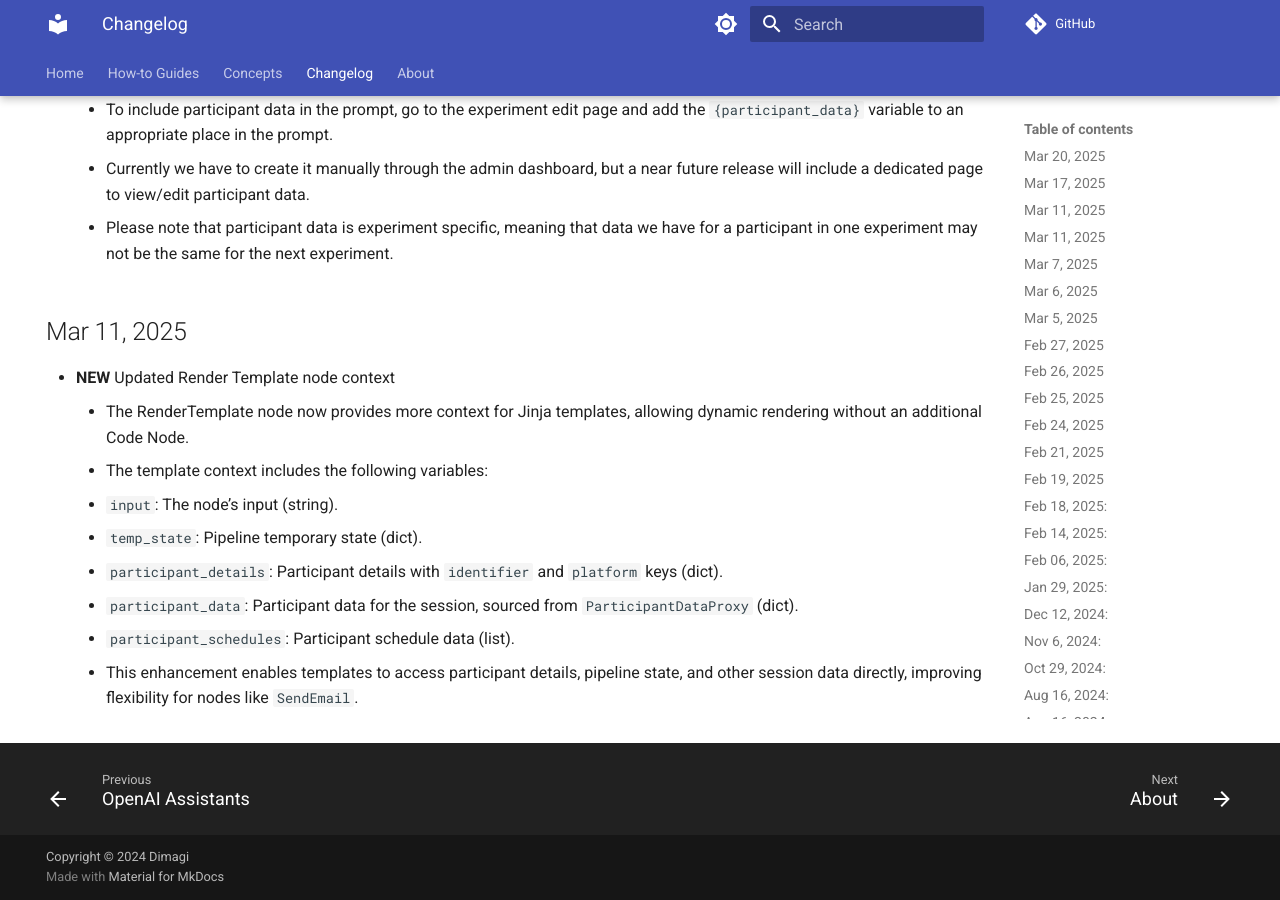
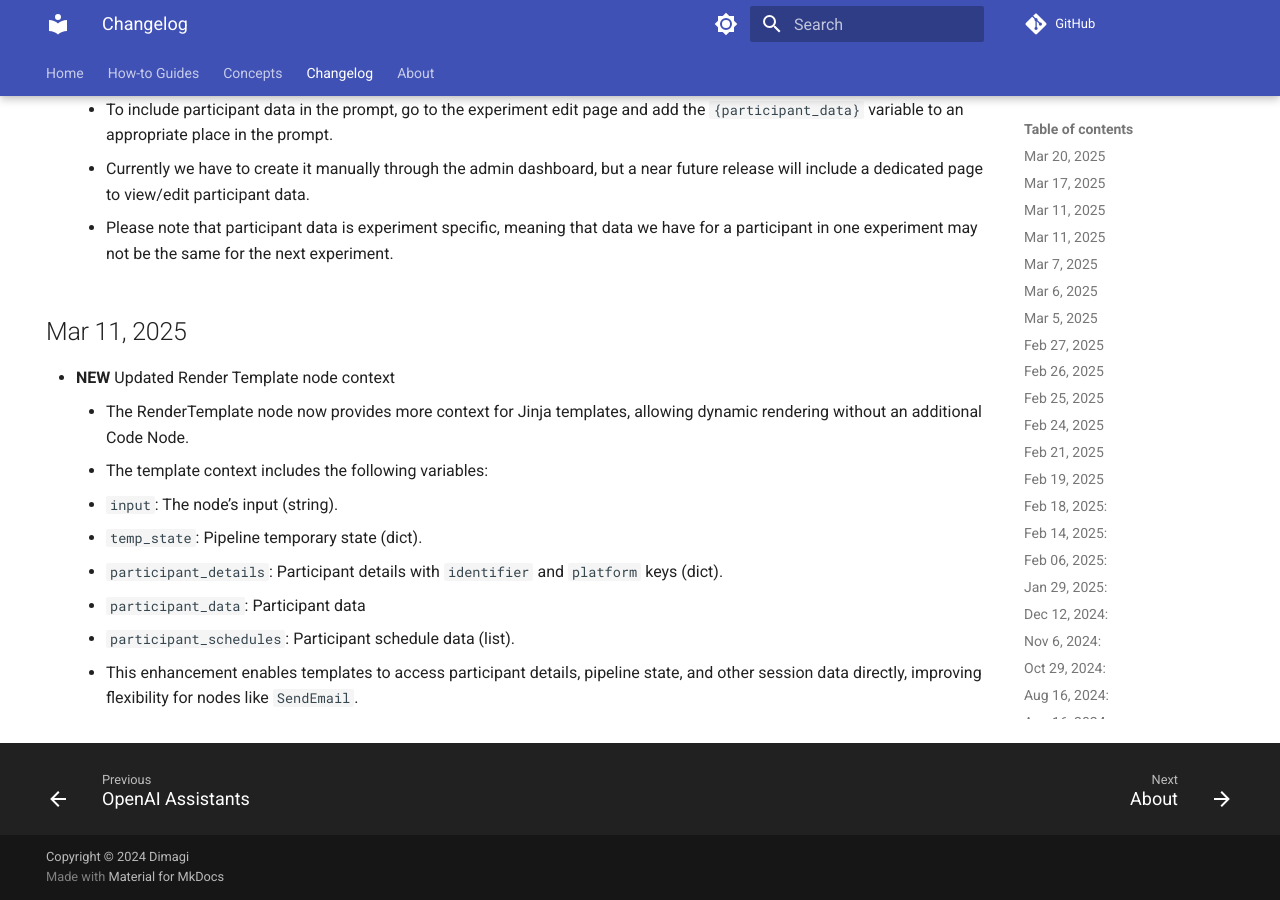
Before and after one commit to dimagi/open-chat-studio-docs, an MkDocs documentation site: the page built from docs/changelog.md, in a window 1280 px wide and 900 px high, scrolled down 8388 px. Built offline with MkDocs 1.6.1 and Material for MkDocs 9.7.7, drawn with Linux system fonts in a browser that asks for light colours; emoji names are drawn with the system emoji font; a script that is not in the unit is left out; comment, search, counter and statistics services are not loaded.

Commit message:
Revised description

```diff
--- a/docs/changelog.md
+++ b/docs/changelog.md
@@ -282,6 +282,6 @@ experiment may not be the same for the next experiment.
       - `input`: The node’s input (string).
       - `temp_state`: Pipeline temporary state (dict).
       - `participant_details`: Participant details with `identifier` and `platform` keys (dict).
-      - `participant_data`: Participant data for the session, sourced from `ParticipantDataProxy` (dict).
+      - `participant_data`: Participant data
       - `participant_schedules`: Participant schedule data (list).
     * This enhancement enables templates to access participant details, pipeline state, and other session data directly, improving flexibility for nodes like `SendEmail`.
```
Also changed, not shown: docs/concepts/pipelines/nodes.md (+1 -1 lines).
